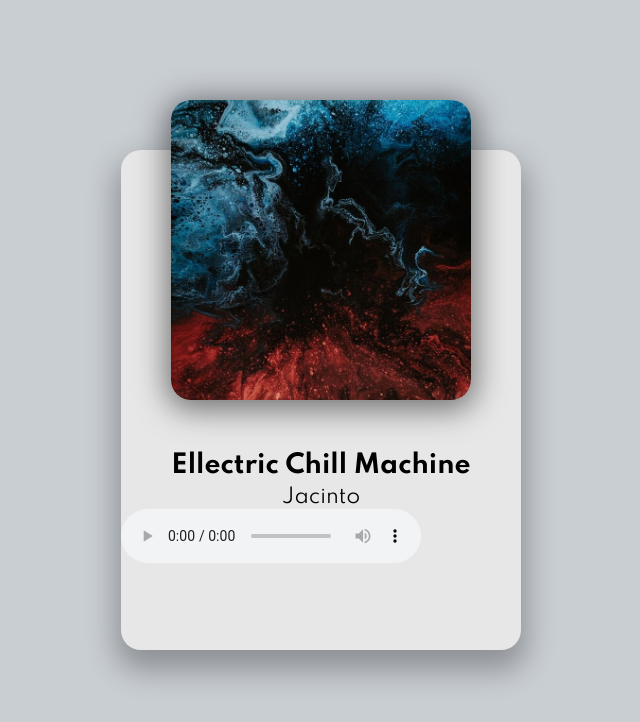
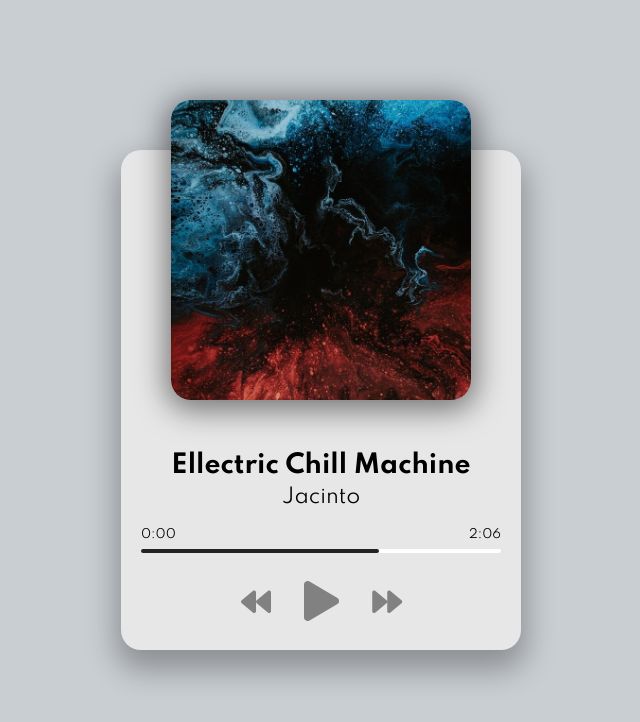
Before and after one commit to sabyasachi4943/20js, a plain HTML site: page music-player/index.html in a window 1280 px wide. Shown: the whole page, without its empty margins (319-959 px from the left). Drawn offline with Linux system fonts and the light colour scheme.

Commit message:
cleaned up the UI of music player

```diff
--- a/music-player/index.html
+++ b/music-player/index.html
@@ -16,7 +16,21 @@
       </div>
       <h2 id="title">Ellectric Chill Machine</h2>
       <h3 id="artist">Jacinto</h3>
-      <audio src="music/jacinto-1.mp3" controls></audio>
+      <audio src="music/jacinto-1.mp3"></audio>
+      <!-- Progress -->
+      <div class="progress-container" id="progress-container">
+        <div class="progress" id="progress"></div>
+        <div class="duration-wrapper">
+          <span id="current-time">0:00</span>
+          <span id="duration">2:06</span>
+        </div>
+      </div>
+      <!-- Controls -->
+      <div class="player-controls">
+        <i class="fas fa-backward" id="prev" title="Previous"></i>
+        <i class="fas fa-play main-button" id="play" title="PLay"></i>
+        <i class="fas fa-forward" id="next" title="Next"></i>
+      </div>
     </div>
     <!-- Script -->
     <script src="script.js"></script>
--- a/music-player/style.css
+++ b/music-player/style.css
@@ -92,10 +92,13 @@ h3 {
   font-size: 30px;
   color: rgb(129, 129, 129);
   margin-right: 30px;
-
+  cursor: pointer;
+  user-select: none;
 }
 
-
+.fas:hover {
+  filter: brightness(80%);
+}
 
 .main-button {
   font-size: 40px;
```
